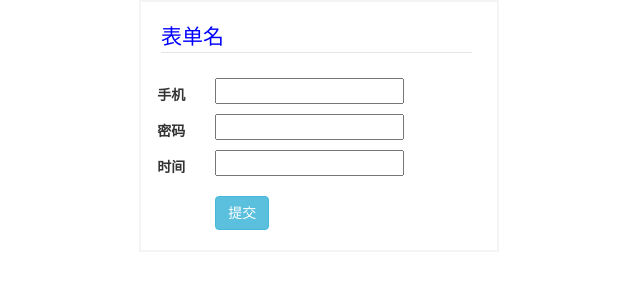
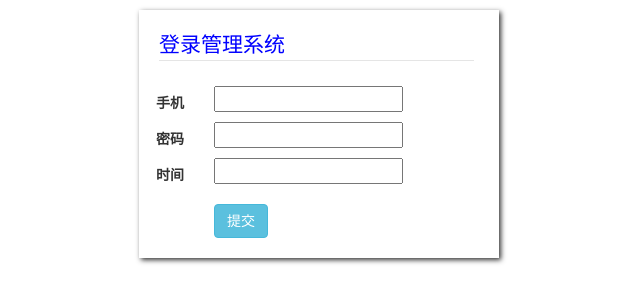
Before and after one commit to Arisono/first-react-project, a React (Create React App) app: page / in a window 1280 px wide. Shown: the top 302 px of the page, without its empty margins (321-961 px from the left). Built offline with nearby package versions, Linux system fonts and the light colour scheme.

Commit message:
添加阴影效果;

```diff
--- a/src/component/SiginForm.js
+++ b/src/component/SiginForm.js
@@ -8,8 +8,10 @@ class SiginForm extends  React.Component{
 
     render(){
         var styleObj = {
-            border:"2px solid #f4f4f4",
-            fontWeight:"normal"
+            marginTop:"10px",
+            border:"0px solid #f4f4f4",
+            fontWeight:"normal",
+            boxShadow:"2px 2px 5px #333333"
         }
         return <div class="container">
 
@@ -19,7 +21,7 @@ class SiginForm extends  React.Component{
                  <form class="form-horizontal" style={styleObj}>
                      <fieldset>
                          <div id="legend" class="" style={{margin:"20px 25px 25px 20px"}}>
-                             <legend class="" style={{marginBottom:"10px",color:"blue"}}>表单名</legend>
+                             <legend class="" style={{marginBottom:"10px",color:"blue"}}>登录管理系统</legend>
                          </div>
 
 
```
